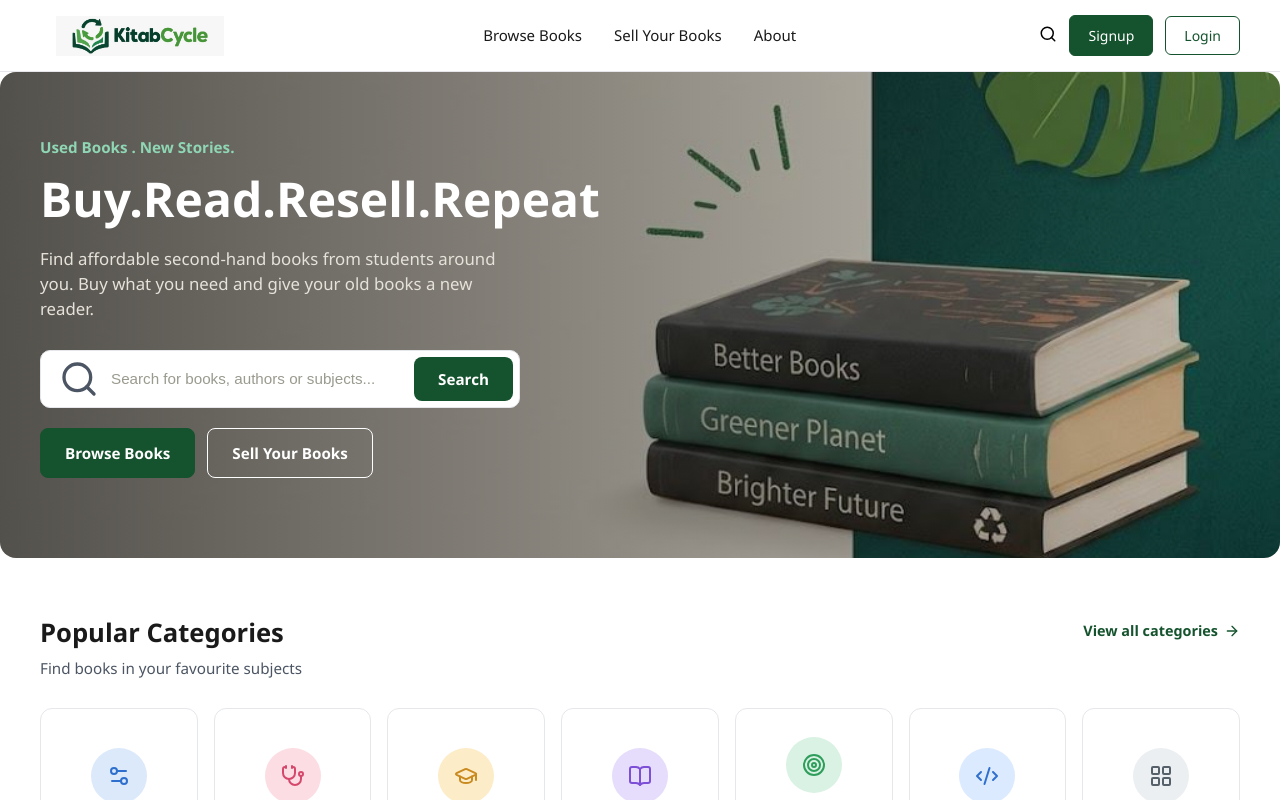
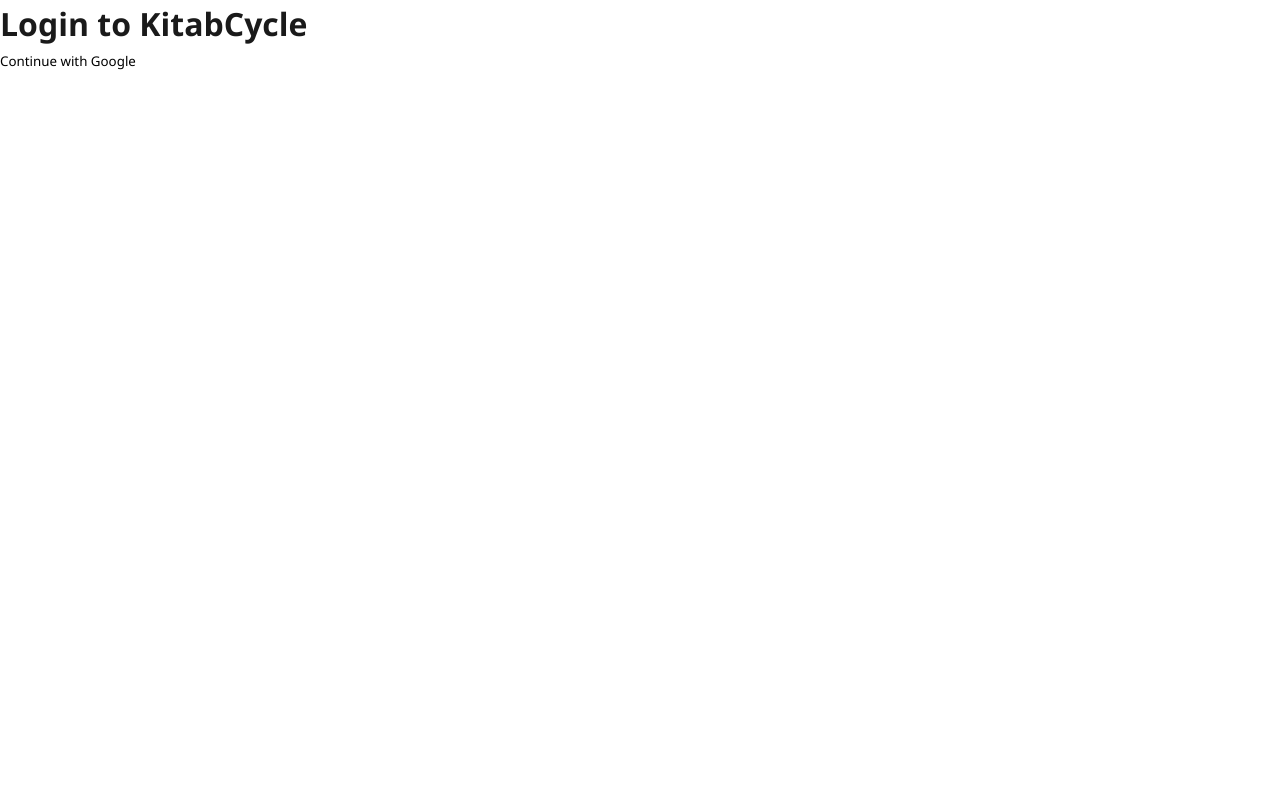
Before and after one commit to TripathiHub/KitabCycle, a React (Vite) app in the folder frontend/: page /login in a window 1280 px wide. Shown: the top 800 px of the page. Built offline with nearby package versions, Linux system fonts and the light colour scheme.

Commit message:
Auth with google feature added

```diff
--- a/frontend/src/App.jsx
+++ b/frontend/src/App.jsx
@@ -1,11 +1,15 @@
-import './App.css'
+import './App.css';
+import { Route, Routes } from 'react-router-dom';
 import Home from './pages/Home'
+import Login from './pages/Login'
 function App() {
-
 
   return (
     <>
-      <Home/>
+      <Routes>
+        <Route path="/" element={<Home/>}/>
+        <Route path="/login" element={<Login/>}/>
+      </Routes>
     </>
   )
 }
--- /dev/null
+++ b/frontend/src/components/GoogleLoginButton.jsx
@@ -0,0 +1,21 @@
+
+import { useEffect } from "react";
+import { googleProvider, auth } from "../firebase";
+import { signInWithRedirect, getRedirectResult } from "firebase/auth";
+export default function GoogleLoginButton() {
+    function handleGoogleLogin() {
+        signInWithRedirect(auth, googleProvider);
+    }
+    async function handleRedirectResults() {
+        const result = await getRedirectResult(auth)
+        console.log("Google result:", result);
+    }
+    useEffect(() => {
+        handleRedirectResults
+    }, [])
+    return (
+        <>
+            <button onClick={handleGoogleLogin}>Continue with Google</button>
+        </>
+    )
+}
--- /dev/null
+++ b/frontend/src/pages/Login.jsx
@@ -0,0 +1,10 @@
+import React from 'react'
+import GoogleLoginButton from '../components/GoogleLoginButton'
+export default function Login() {
+    return (
+        <div>
+            <h1>Login to KitabCycle</h1>
+            <GoogleLoginButton />
+        </div>
+    )
+}
```
Also changed, not shown: frontend/src/pages/Signup.jsx (deleted).
